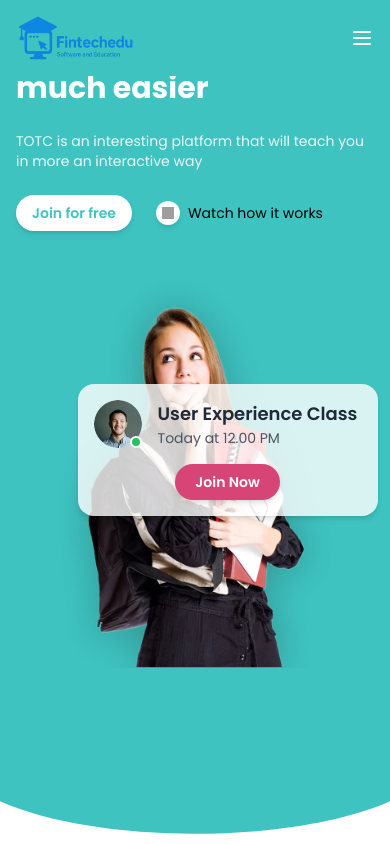
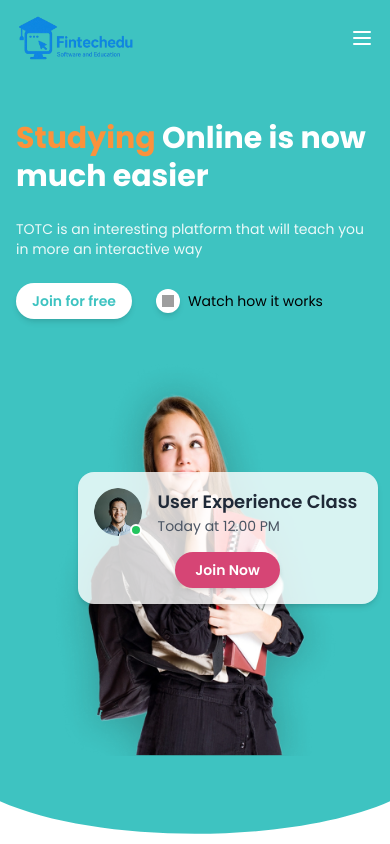
Before and after one commit to suman987654432/course-project, a React (Vite) app in the folder client/: page / in a window 390 px wide. Shown: the top 844 px of the page. Built offline with nearby package versions, Linux system fonts and the light colour scheme; grey boxes are pictures that could not be loaded.

Commit message:
Adjust Hero component padding and heading margin for improved layout

```diff
--- a/client/src/components/Hero.jsx
+++ b/client/src/components/Hero.jsx
@@ -5,13 +5,12 @@ import Userexp from "./Userexp";
 import girl from "../assets/girl.png";
 import video from "../assets/video.png";
 import group from "../assets/Group 9.png"
-
 const Hero = () => {
     return (
-        <div className="relative w-full bg-[#3EC3C1] h-screen md:h-[100vh] overflow-hidden">
+        <div className="relative w-full bg-[#3EC3C1] h-screen md:h-[100vh] overflow-hidden pt-16 md:pt-0">
             <div className="container mx-auto flex flex-col md:flex-row justify-between items-center px-4 md:px-8 lg:px-11 py-8 md:py-12 lg:py-16">
                 <div className="text-white max-w-xl mb-8 md:mb-0 z-10 space-y-6 md:space-y-8">
-                    <h1 className="text-3xl sm:text-4xl md:text-5xl font-bold leading-tight mb-4">
+                    <h1 className="text-3xl sm:text-4xl md:text-5xl font-bold leading-tight mb-4 mt-6 md:mt-0">
                         <span className="text-orange-400">Studying</span> Online is now <br className="hidden sm:block" /> much easier
                     </h1>
                     <p className="text-sm sm:text-base md:text-lg text-white/90 mb-6">
```
